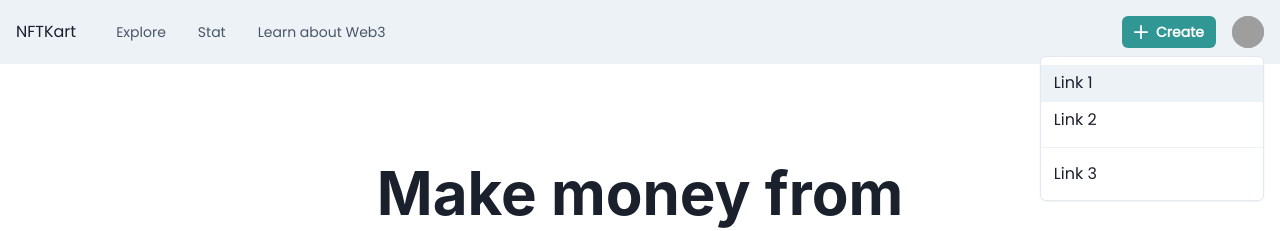
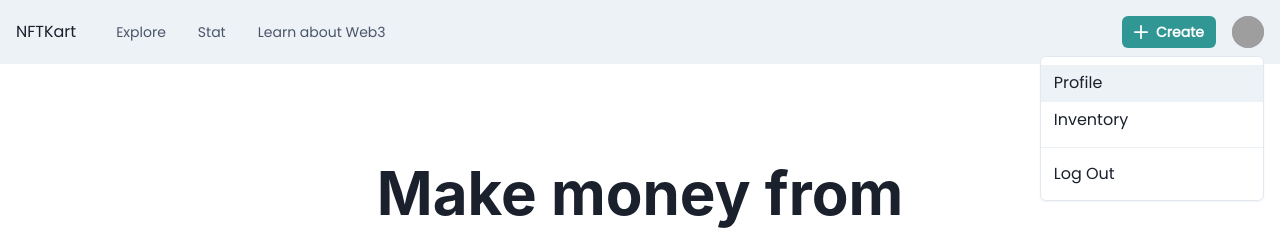
Before and after one commit to HariVP03/nft-kart, a Next.js app: page / in a window 1280 px wide. Both pictures are taken after a click on the button 1248 px from the left and 32 px from the top of the page. Shown: the top 231 px of the page. Built offline with nearby package versions, Linux system fonts and the light colour scheme; grey boxes are pictures that could not be loaded.

Commit message:
added menu items

```diff
--- a/src/components/navbar/withAction.tsx
+++ b/src/components/navbar/withAction.tsx
@@ -27,6 +27,7 @@ import {
     AddIcon,
     ChevronRightIcon,
 } from "@chakra-ui/icons";
+import { useRouter } from "next/router";
 
 interface NavItem {
     label: string;
@@ -121,6 +122,41 @@ const DesktopSubNav = ({ label, href, subLabel }: NavItem) => {
 
 const withAction: React.FC<{ children: ReactNode }> = ({ children }) => {
     const { isOpen, onOpen, onClose } = useDisclosure();
+
+    const router = useRouter();
+
+    interface MenuItems {
+        name: string;
+        onClick: () => void;
+        id: string;
+    }
+
+    const MenuLinksBefore: Array<MenuItems> = [
+        {
+            name: "Profile",
+            onClick: () => {
+                router.push("/profile");
+            },
+            id: "1",
+        },
+        {
+            name: "Inventory",
+            onClick: () => {
+                router.push("/inventory");
+            },
+            id: "2",
+        },
+    ];
+
+    const MenuLinksAfter: Array<MenuItems> = [
+        {
+            name: "Log Out",
+            onClick: () => {
+                router.push("/");
+            },
+            id: "3",
+        },
+    ];
 
     return (
         <>
@@ -228,10 +264,19 @@ const withAction: React.FC<{ children: ReactNode }> = ({ children }) => {
                                 />
                             </MenuButton>
                             <MenuList>
-                                <MenuItem>Link 1</MenuItem>
-                                <MenuItem>Link 2</MenuItem>
+                                {/* <MenuItem>Link 1</MenuItem>
+                                <MenuItem>Link 2</MenuItem> */}
+                                {MenuLinksBefore.map((e) => (
+                                    <MenuItem key={e.id} onClick={e.onClick}>
+                                        {e.name}
+                                    </MenuItem>
+                                ))}
                                 <MenuDivider />
-                                <MenuItem>Link 3</MenuItem>
+                                {MenuLinksAfter.map((e) => (
+                                    <MenuItem key={e.id} onClick={e.onClick}>
+                                        {e.name}
+                                    </MenuItem>
+                                ))}
                             </MenuList>
                         </Menu>
                     </Flex>
```
